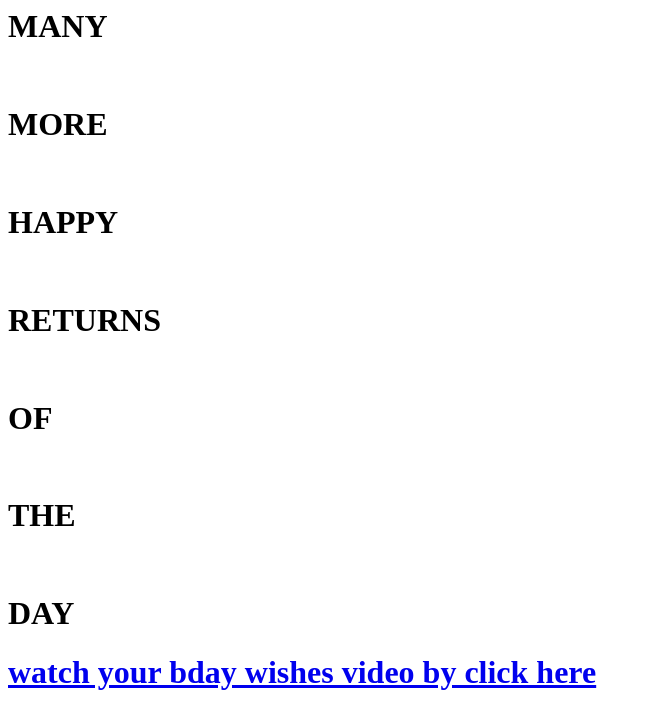
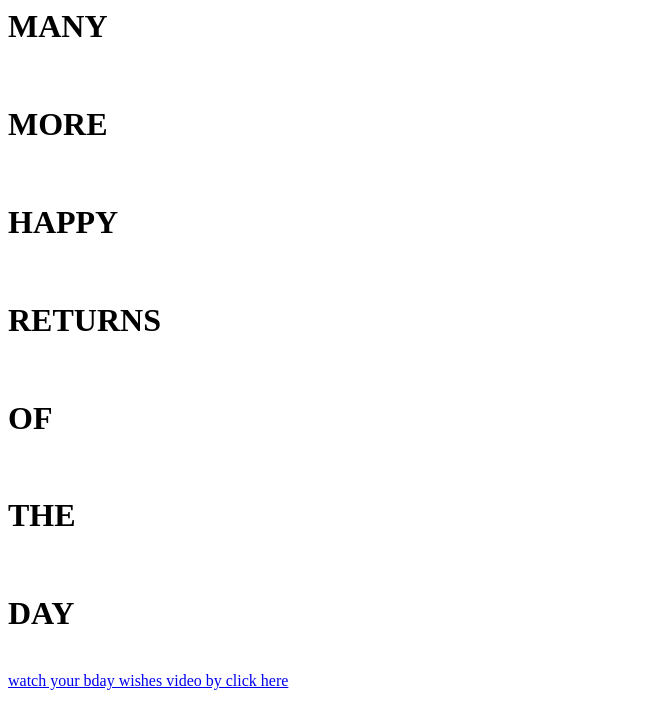
Before and after one commit to Moneshteja/demo2, a plain HTML site: page index.html in a window 1280 px wide. Shown: the whole page, without its empty margins (0-652 px from the left). Drawn offline with Linux system fonts and the light colour scheme.

Commit message:
Update index.html

```diff
--- a/index.html
+++ b/index.html
@@ -11,4 +11,5 @@
 <h1>THE</h1>
 <br>
 <h1>DAY</h1>
-<h1><a href ="google drive">watch your bday wishes video by click here</a></h1>
+<br>
+<a href ="google drive">watch your bday wishes video by click here</a>
```
